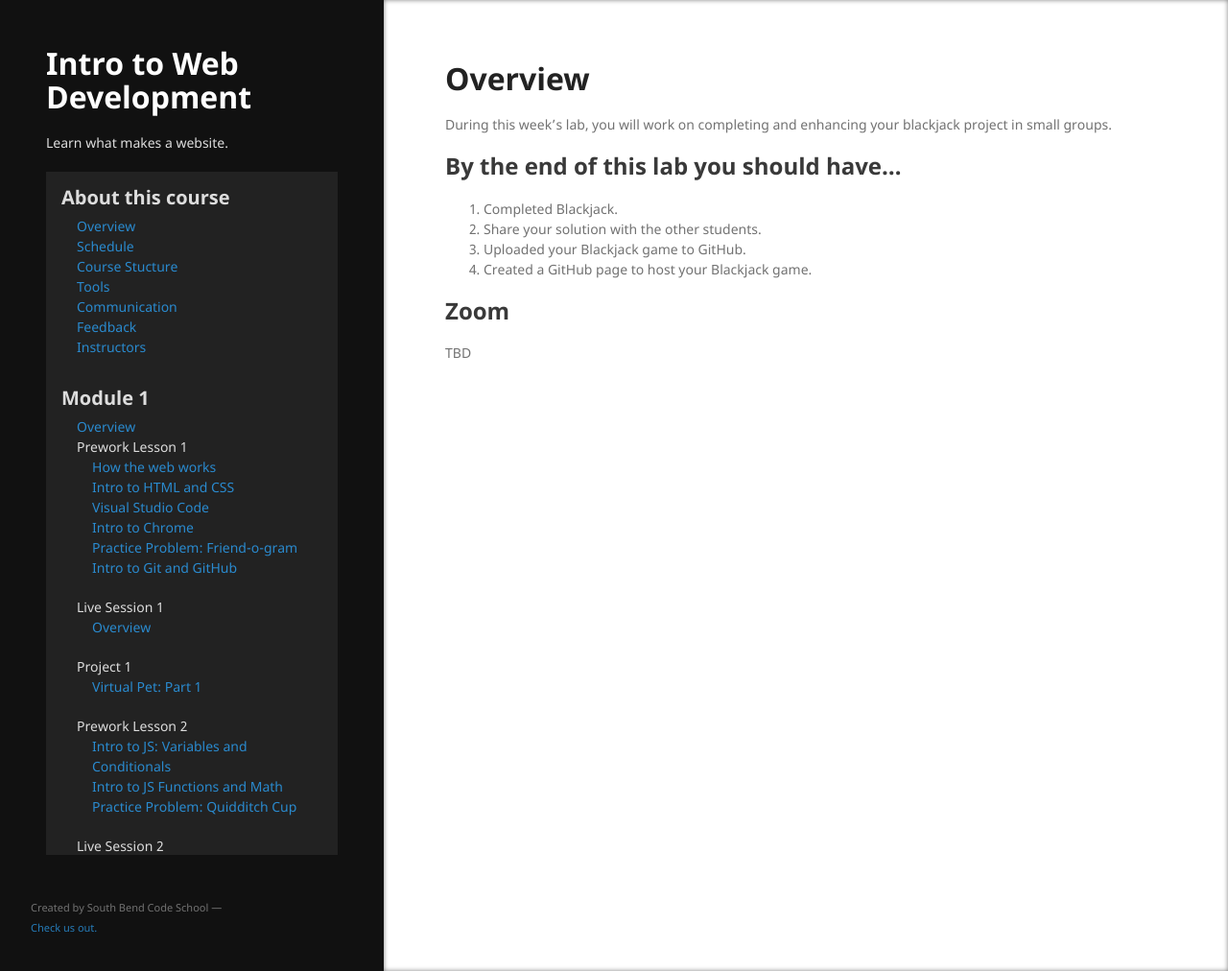
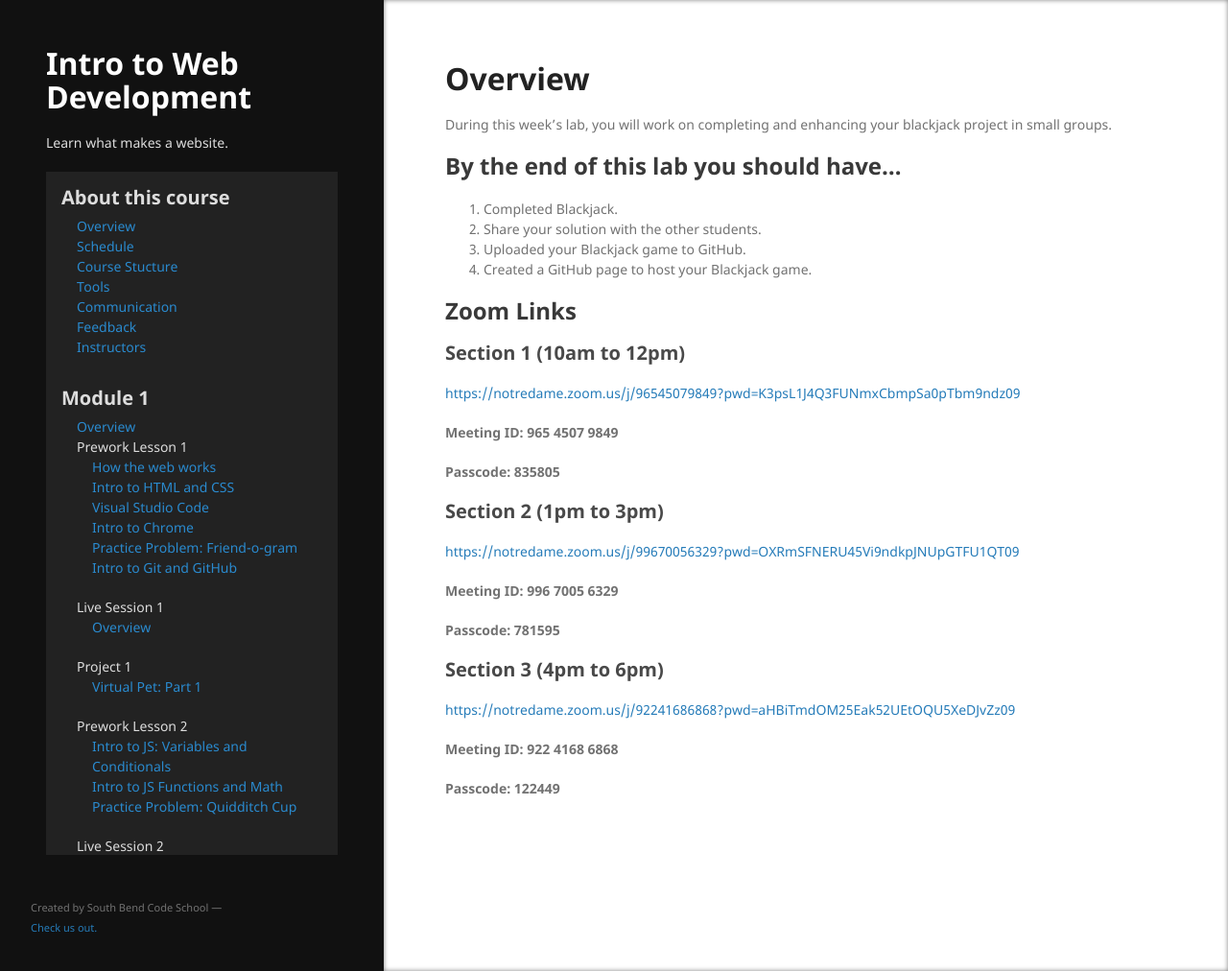
Before and after one commit to south-bend-code-works/intro-to-web-dev, a Jekyll site: the page built from lessons/module2/lab.md, in a window 1280 px wide and 1012 px high. Shown: the whole window at 96% size. Built offline with Jekyll 4.4.1, drawn with Linux system fonts in a browser that asks for light colours; our own code applies the rules of GitHub Pages for plain Markdown files.

Commit message:
tidied up for module 2 premeire

```diff
--- a/_config.yml
+++ b/_config.yml
@@ -4,6 +4,6 @@
 show_downloads: false
 see_module_1: true
 see_module_2: true
-see_module_3: true
+see_module_3: false
 theme: jekyll-theme-minimal
 baseurl: /intro-to-web-dev
--- a/_layouts/default.html
+++ b/_layouts/default.html
@@ -166,6 +166,10 @@
           </li>
           {% endif %}
 
+          <li class="module">
+            <h3>Module 3</h3>
+            <p>Unlocks Jan. 15th, 2021</p>
+          </li>
 
           {% if site.see_module_3 %}
           <li class="module">
--- a/lessons/module2/lab.md
+++ b/lessons/module2/lab.md
@@ -11,5 +11,26 @@
 3. Uploaded your Blackjack game to GitHub.
 4. Created a GitHub page to host your Blackjack game.
 
-## Zoom
-TBD
+## Zoom Links
+
+### Section 1 (10am to 12pm)
+<https://notredame.zoom.us/j/96545079849?pwd=K3psL1J4Q3FUNmxCbmpSa0pTbm9ndz09>
+
+**Meeting ID: 965 4507 9849**
+
+**Passcode: 835805**
+
+
+### Section 2 (1pm to 3pm)
+<https://notredame.zoom.us/j/99670056329?pwd=OXRmSFNERU45Vi9ndkpJNUpGTFU1QT09>
+
+**Meeting ID: 996 7005 6329**
+
+**Passcode: 781595**
+
+### Section 3 (4pm to 6pm)
+<https://notredame.zoom.us/j/92241686868?pwd=aHBiTmdOM25Eak52UEtOQU5XeDJvZz09>
+
+**Meeting ID: 922 4168 6868**
+
+**Passcode: 122449**
```
